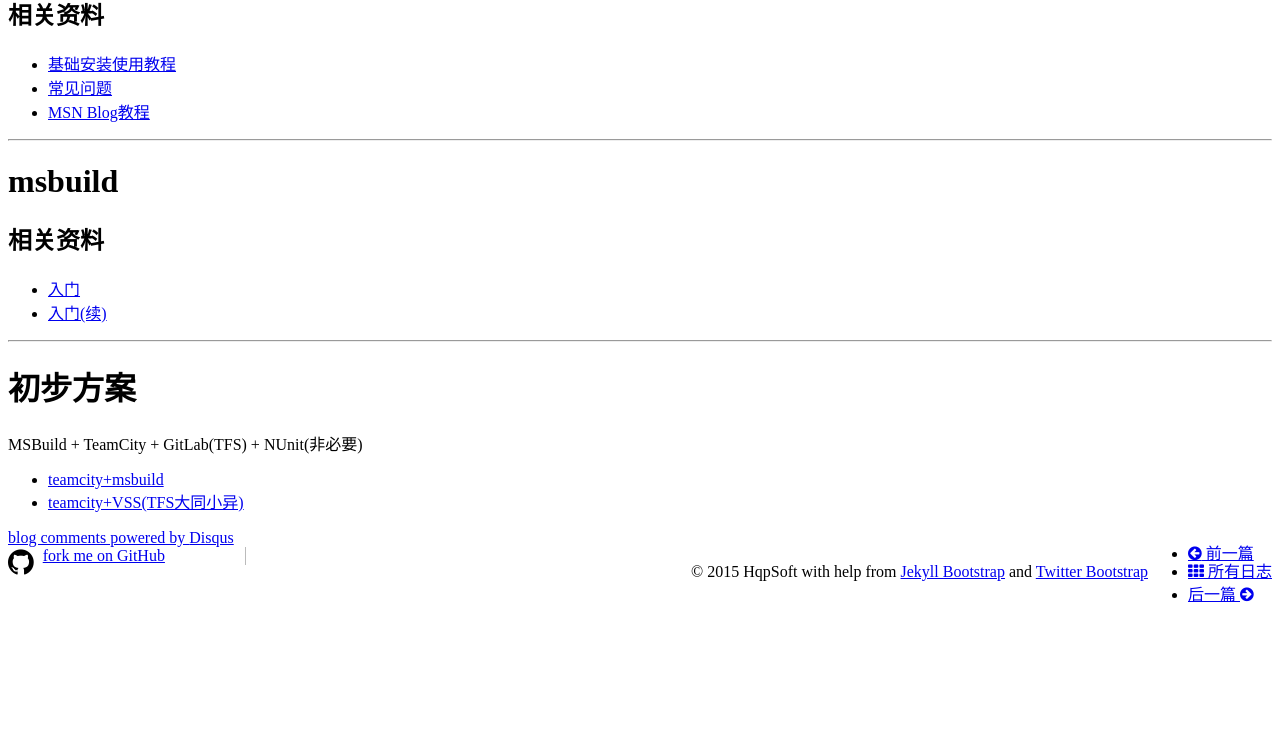
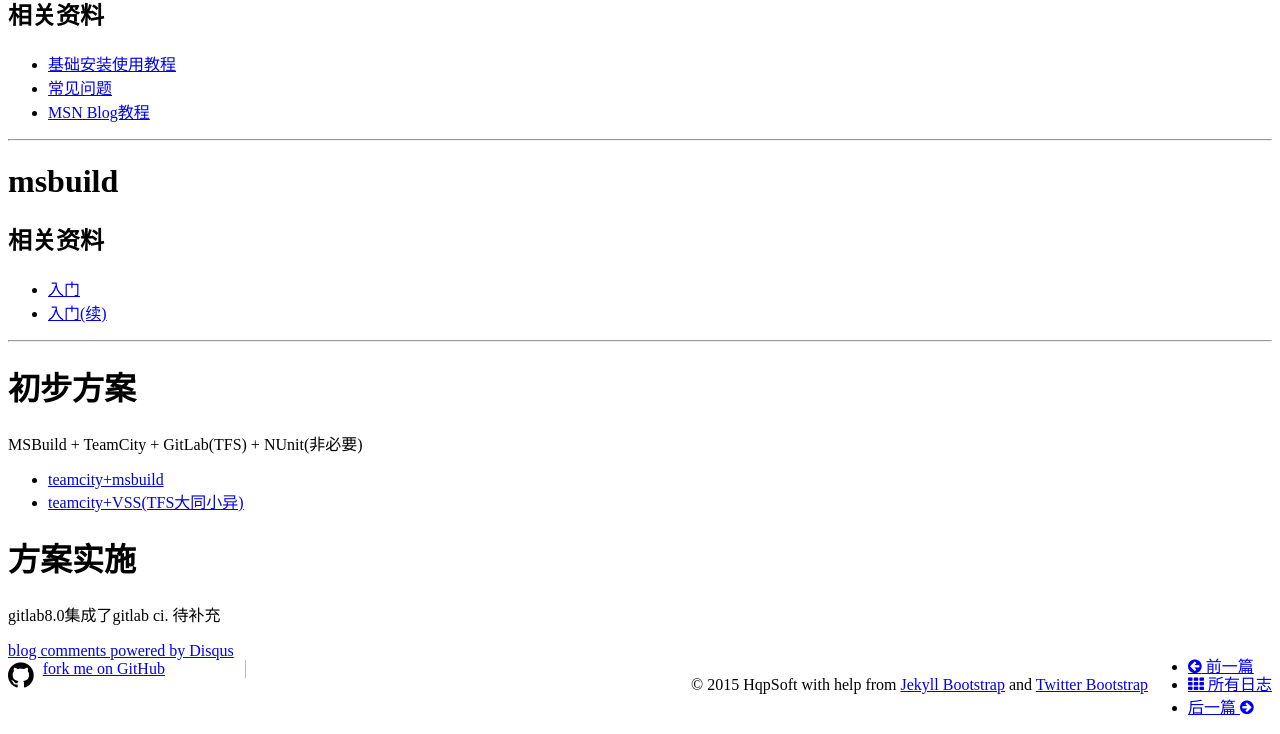
Before and after one commit to hqpsoft/hqpsoft.github.io, a Jekyll site: the page built from _posts/2015-11-28-CI初步了解.md, in a window 1280 px wide and 900 px high, scrolled down 2754 px, cut to the strip 166-900 px from the top of the window. Built offline with Jekyll 4.4.1, drawn with Linux system fonts in a browser that asks for light colours; nearby versions of some CDN libraries; Markdown is read by kramdown in place of the engine named in the settings; comment, search, counter and statistics services are not loaded; before the commit the page ends 3541 px from its top, so only the background shows below that.

Commit message:
add gitlab ci

```diff
--- a/_posts/2015-11-28-CI初步了解.md
+++ b/_posts/2015-11-28-CI初步了解.md
@@ -76,8 +76,11 @@ tags : [CI,Code Review]
 * [入门(续)](http://www.cnblogs.com/linianhui/archive/2012/09/01/2666104.html)
 
 ---
-#初步方案
+# 初步方案
 MSBuild + TeamCity + GitLab(TFS) + NUnit(非必要)
 
 * [teamcity+msbuild](http://www.danmusk.com/how-to-build-asp-net-applications-in-teamcity-with-msbuild-tools-2013-and-net-framework-4-5-sdk/)
 * [teamcity+VSS(TFS大同小异)](http://www.cnblogs.com/ShineTan/archive/2012/03/26/2417475.html)
+
+# 方案实施
+gitlab8.0集成了gitlab ci. 待补充
```
